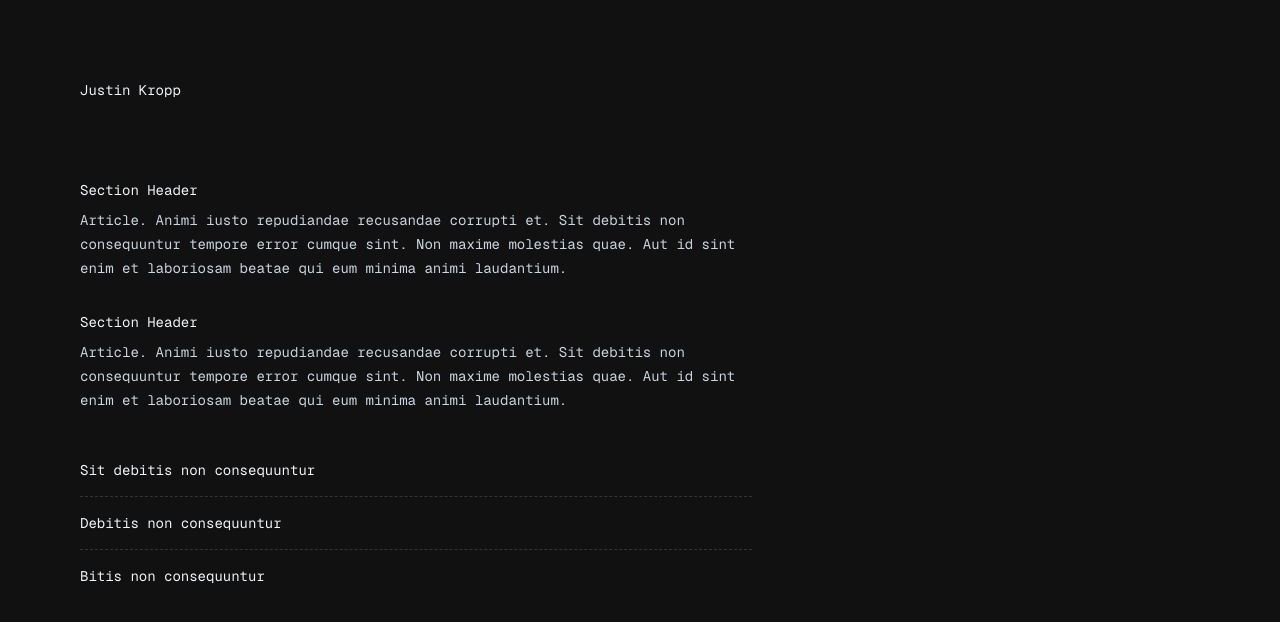
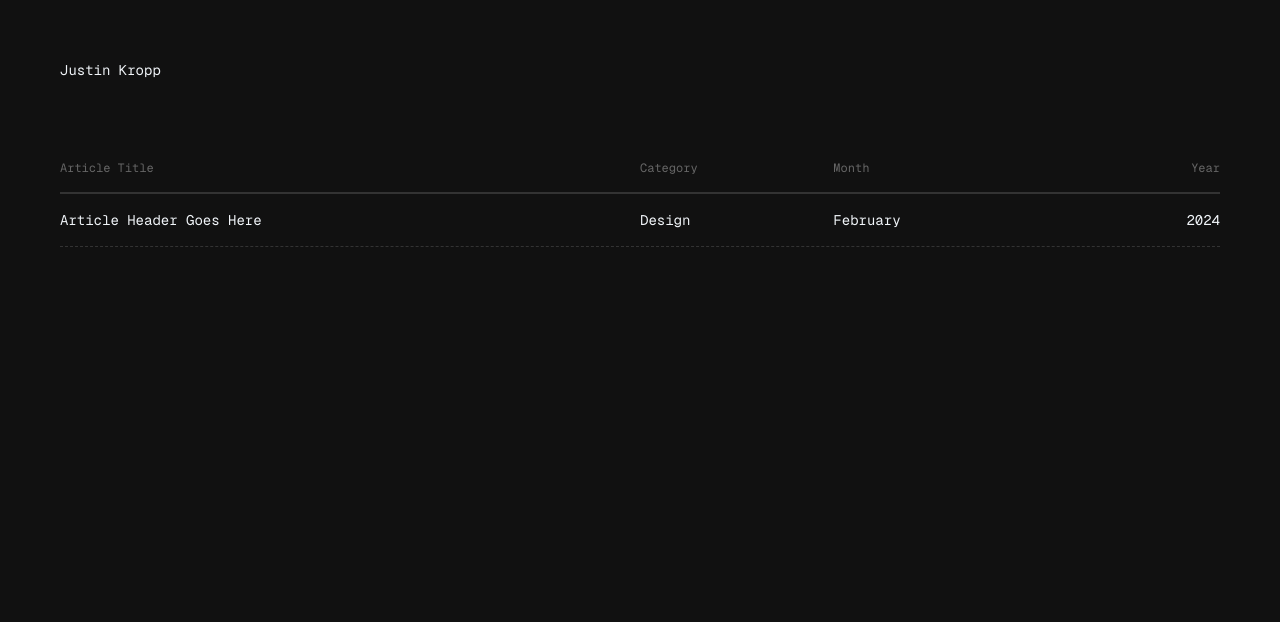
Before and after one commit to justinkropp/tailwind-playground, a website: page src/index.html in a window 1280 px wide. Drawn offline with Linux system fonts and the light colour scheme.

Commit message:
adding row styles

```diff
--- a/src/index.html
+++ b/src/index.html
@@ -7,40 +7,29 @@
 </head>
 <body class="p-10 h-dvh bg-[#111] font-geist">
 
-<div class="wrapper p-10 flex-col h-full">
+<div class="wrapper p-5 flex-col h-full">
 
     <header role="banner" class="mb-20">
         <h1 class="text-sm font-regular text-slate-100">Justin Kropp</h1>
     </header>
 
-    <main class="max-w-2xl">
-        <section>
-            <header class="mb-2">
-                <h2 class="text-sm font-regular text-slate-100">Section Header</h2>
-            </header>
-            <article class="">
-                <p class="text-sm font-regular text-slate-300 leading-6">Article. Animi iusto repudiandae recusandae corrupti et. Sit debitis non consequuntur tempore error cumque sint. Non maxime molestias quae. Aut id sint enim et laboriosam beatae qui eum minima animi laudantium.</p>
-            </article>
-        </section>
+    <main class="">
 
-        <section class="mt-8">
-            <header class="mb-2">
-                <h2 class="text-sm font-regular text-slate-100">Section Header</h2>
-            </header>
-            <article class="">
-                <p class="text-sm font-regular text-slate-300 leading-6">Article. Animi iusto repudiandae recusandae corrupti et. Sit debitis non consequuntur tempore error cumque sint. Non maxime molestias quae. Aut id sint enim et laboriosam beatae qui eum minima animi laudantium.</p>
-            </article>
-        </section>
+    <section class="mt-8">
+    <header class="pb-4 flex border-b-2 border-[#333]">
+        <h3 class="w-3/6 text-[#666] text-xs">Article Title</h3>
+        <h3 class="w-1/6 text-[#666] text-xs">Category</h3>
+        <h3 class="w-1/6 text-[#666] text-xs">Month</h3>
+        <h3 class="w-1/6 text-[#666] text-xs self-end text-right">Year</h3>
+    </header>
+    <a href="#" class="text-slate-100 text-sm flex pb-4 pt-4 border-b border-dashed border-[#333] hover:border-[#999] hover:border-solid">
+        <h2 class="w-3/6">Article Header Goes Here</h2>
+        <p class="w-1/6">Design</p>
+        <p class="w-1/6">February</p>
+        <p class="w-1/6 text-right">2024</p>
+    </a>
+    </section>
 
-        <section class="mt-8">
-            <article>
-                <ul class="*:py-4 text-slate-100 text-sm divide-y divide-dashed divide-[#333]">
-                    <li>Sit debitis non consequuntur</li>
-                    <li>Debitis non consequuntur</li>
-                    <li>Bitis non consequuntur</li>
-                </ul>
-            </article>
-        </section>
     </main>
 
 </div>
```
Also changed, not shown: src/output.css.
